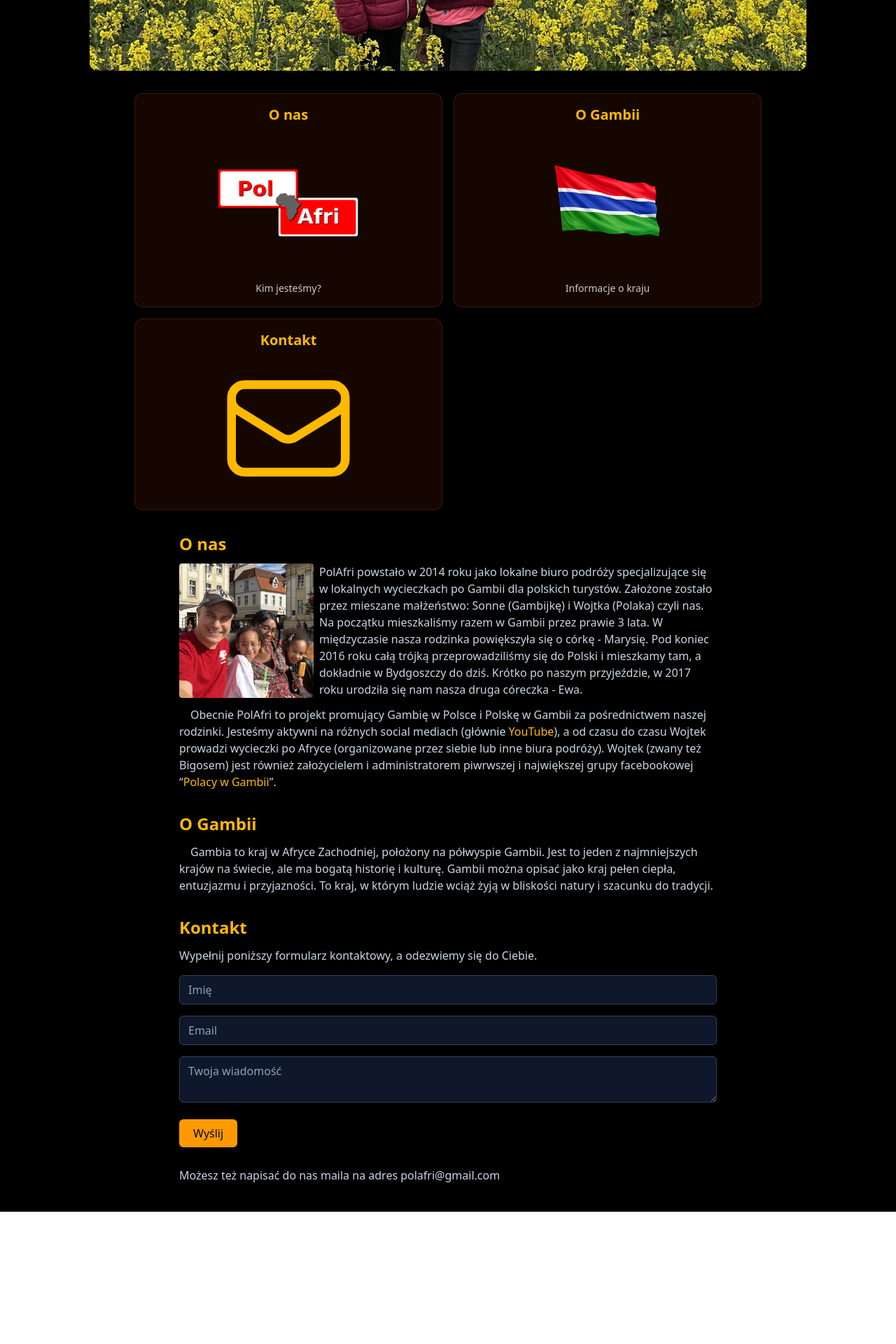
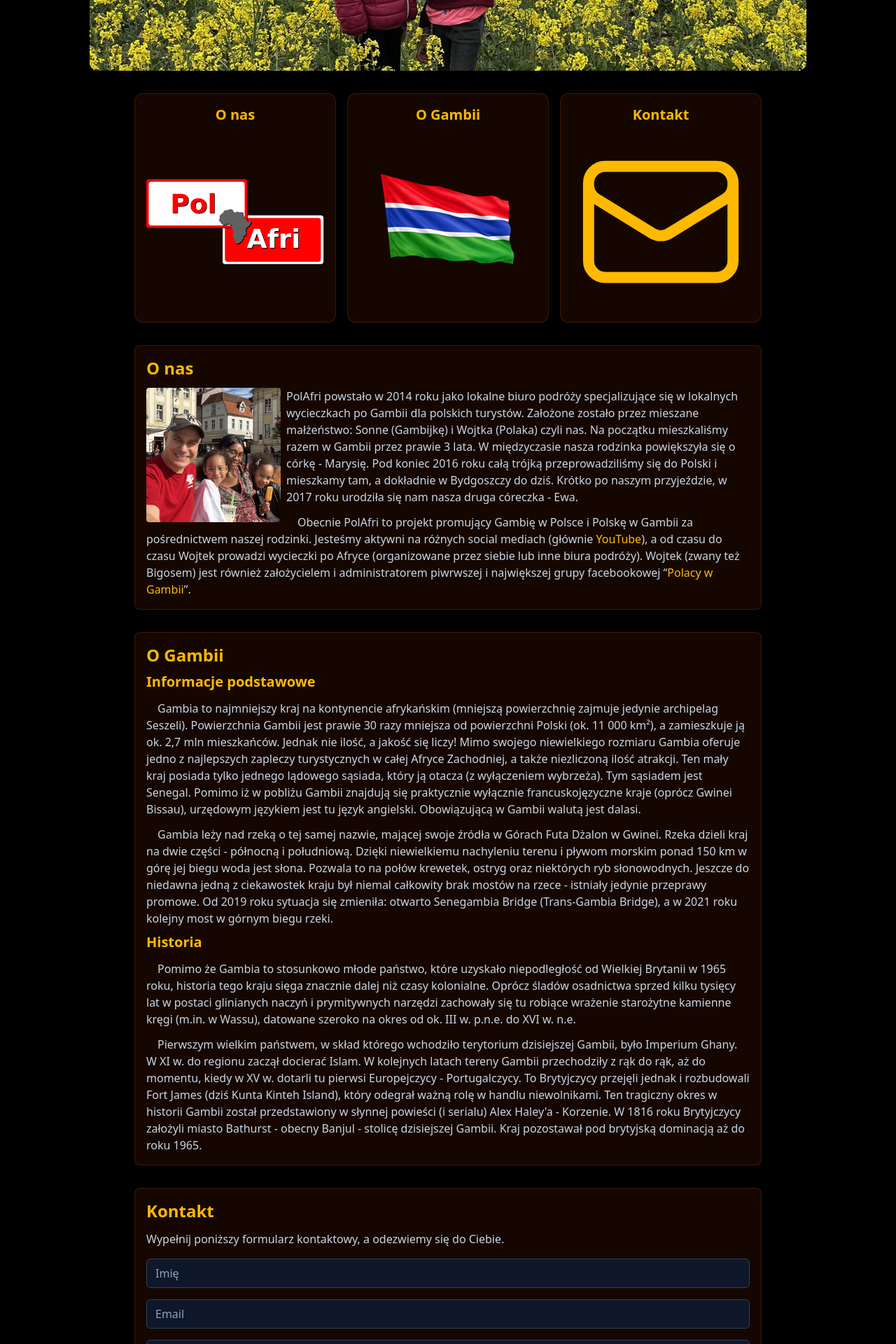
Before and after one commit to donbigosso/react-tailwind-docker, a React (Vite) app: page / in a window 1280 px wide. Shown: the part 500-2420 px from the top of the page at 70% size. Before the commit the page ends 2231 px from the top, so only its background shows below. Built offline with nearby package versions, Linux system fonts and the light colour scheme.

Commit message:
tiles adjusted - combined and made configurable

```diff
--- a/public/data/content_PL.json
+++ b/public/data/content_PL.json
@@ -3,15 +3,17 @@
     "001_headline": "Polska w Gambii, Gambia w Polsce",
     "002_about": "O nas",
     "003_contact": "Kontakt",
-    "004_about_gambia": "O Gambii"
+    "004_about_gambia": "O Gambii",
+    "005_basic_info": "Informacje podstawowe"
   },
-  "subheadings": { "001_who_are_we": "Kim jesteśmy?" },
+  "subheadings": {},
   "paragraphs": {
     "001_about_01": "PolAfri powstało w 2014 roku jako lokalne biuro podróży specjalizujące się w lokalnych wycieczkach po Gambii dla polskich turystów. Założone zostało przez mieszane małżeństwo: Sonne (Gambijkę) i Wojtka (Polaka) czyli nas. Na początku mieszkaliśmy razem w Gambii przez prawie 3 lata. W międzyczasie nasza rodzinka powiększyła się o córkę - Marysię. Pod koniec 2016 roku całą trójką przeprowadziliśmy się do Polski i mieszkamy tam, a dokładnie w Bydgoszczy do dziś. Krótko po naszym przyjeździe, w 2017 roku urodziła się nam nasza druga córeczka - Ewa.",
     "002_about_02_01": "Obecnie PolAfri to projekt promujący Gambię w Polsce i Polskę w Gambii za pośrednictwem naszej rodzinki. Jesteśmy aktywni na różnych social mediach (głównie ",
     "003_about_02_02": "), a od czasu do czasu Wojtek prowadzi wycieczki po Afryce (organizowane przez siebie lub inne biura podróży). Wojtek (zwany też Bigosem) jest również założycielem i administratorem piwrwszej i największej grupy facebookowej “",
     "004_fill_form": "Wypełnij poniższy formularz kontaktowy, a odezwiemy się do Ciebie.",
-    "005_email_info": "Możesz też napisać do nas maila na adres polafri@gmail.com",
-    "006_about_gambia_01": "Gambia to kraj w Afryce Zachodniej, położony na półwyspie Gambii. Jest to jeden z najmniejszych krajów na świecie, ale ma bogatą historię i kulturę. Gambii można opisać jako kraj pełen ciepła, entuzjazmu i przyjazności. To kraj, w którym ludzie wciąż żyją w bliskości natury i szacunku do tradycji."
+    "005_email_info": "Możesz też napisać do nas maila bezpośrednio na adres polafri@gmail.com",
+    "006_about_gambia_01": "Gambia to najmniejszy kraj na kontynencie afrykańskim (mniejszą powierzchnię zajmuje jedynie archipelag Seszeli). Powierzchnia Gambii jest prawie 30 razy mniejsza od powierzchni Polski (ok. 11 000 km²), a zamieszkuje ją ok. 2,7 mln mieszkańców. Jednak nie ilość, a jakość się liczy! Mimo swojego niewielkiego rozmiaru Gambia oferuje jedno z najlepszych zapleczy turystycznych w całej Afryce Zachodniej, a także niezliczoną ilość atrakcji. Ten mały kraj posiada tylko jednego lądowego sąsiada, który ją otacza (z wyłączeniem wybrzeża). Tym sąsiadem jest Senegal. Pomimo iż w pobliżu Gambii znajdują się praktycznie wyłącznie francuskojęzyczne kraje (oprócz Gwinei Bissau), urzędowym językiem jest tu język angielski. Obowiązującą w Gambii walutą jest dalasi.",
+    "007_about_gambia_02": "Gambia leży nad rzeką o tej samej nazwie, mającej swoje źródła w Górach Futa Dżalon w Gwinei. Rzeka dzieli kraj na dwie części - północną i południową. Dzięki niewielkiemu nachyleniu terenu i pływom morskim ponad 150 km w górę jej biegu woda jest słona. Pozwala to na połów krewetek, ostryg oraz niektórych ryb słonowodnych. Jeszcze do niedawna jedną z ciekawostek kraju był niemal całkowity brak mostów na rzece - istniały jedynie przeprawy promowe. Od 2019 roku sytuacja się zmieniła: otwarto Senegambia Bridge (Trans-Gambia Bridge), a w 2021 roku kolejny most w górnym biegu rzeki."
   }
 }
--- a/src/App.jsx
+++ b/src/App.jsx
@@ -5,19 +5,22 @@ import Tile from './components/Tile.jsx';
 import SectionLgColMdRow from './components/SectionLgColMdRow.jsx';
 import Header from './components/Header.jsx';
 import Main from './components/Main.jsx';
-import NavTile from './components/NavTile.jsx';
-import ImageTile from './components/ImageTile.jsx';
 import Carousel from './components/Carousel.jsx';
 import { MapPinIcon, EnvelopeIcon } from '@heroicons/react/24/outline';
-import IconTile from './components/IconTile.jsx';
 import { getRandomBannerPhotos } from './data/bannerPhotos.js';
 import Paragraph from './components/Paragraph.jsx';
 import ImageModal from './components/ImageModal.jsx';
 import ImageMiniature from './components/ImageMiniature.jsx';
 import aboutMiniature from './images/for_content/about_01_sm.jpg';
 import A from './components/A.jsx';
+import H2 from './components/H2.jsx';
+import H3 from './components/H3.jsx';
+import Section from './components/Section.jsx';
 import ContactForm from './components/Web3ContactForm.jsx';
 import flagImage from './images/tiles/flag_sm.png';
+import NewIconTile from './components/NewIconTile.jsx';
+import NewImageTile from './components/NewImageTile.jsx';
+import ColumnGrid from './components/ColumnGrid.jsx';
 import {
   getContent,
   displayParagraph,
@@ -57,23 +60,24 @@ export default function App() {
         </section>
         <Carousel images={slides} />
         <section id="tileSection" className="w-full max-w-4xl">
-          <div className="grid grid-cols-1 gap-4 sm:grid-cols-2">
-            <ImageTile
+          <ColumnGrid>
+            <NewImageTile
               href="#about"
               title={displayHeader(content, '002_about')}
               src={logo}
-            >
-              {displaySubheading(content, '001_who_are_we')}
-            </ImageTile>
-            <ImageTile title="O Gambii" href="#aboutGambia" src={flagImage}>
-              Informacje o kraju
-            </ImageTile>
-            <IconTile href="#contact" title="Kontakt" Icon={EnvelopeIcon} />
-          </div>
+            />
+
+            <NewImageTile
+              title="O Gambii"
+              href="#aboutGambia"
+              src={flagImage}
+            />
+            <NewIconTile href="#contact" title="Kontakt" Icon={EnvelopeIcon} />
+          </ColumnGrid>
         </section>
 
-        <section id="about" className="w-full max-w-3xl">
-          <h2 className="text-amber-400 text-2xl font-semibold">O nas</h2>
+        <Section id="about">
+          <H2>O nas</H2>
           <Paragraph>
             <ImageMiniature
               src={aboutMiniature}
@@ -102,20 +106,43 @@ export default function App() {
             </A>
             ”.
           </Paragraph>
-        </section>
-        <section id="aboutGambia" className="w-full max-w-3xl">
-          <h2 className="text-amber-400 text-2xl font-semibold">
-            {displayHeader(content, '004_about_gambia')}
-          </h2>
+        </Section>
+        <Section id="aboutGambia">
+          <H2>{displayHeader(content, '004_about_gambia')}</H2>
+          <H3>{displayHeader(content, '005_basic_info')}</H3>
           <Paragraph>
             {displayParagraph(content, '006_about_gambia_01')}
           </Paragraph>
-        </section>
+          <Paragraph>
+            {displayParagraph(content, '007_about_gambia_02')}
+          </Paragraph>
+          <H3 id="history">Historia</H3>
+          <Paragraph>
+            Pomimo że Gambia to stosunkowo młode państwo, które uzyskało
+            niepodległość od Wielkiej Brytanii w 1965 roku, historia tego kraju
+            sięga znacznie dalej niż czasy kolonialne. Oprócz śladów osadnictwa
+            sprzed kilku tysięcy lat w postaci glinianych naczyń i prymitywnych
+            narzędzi zachowały się tu robiące wrażenie starożytne kamienne kręgi
+            (m.in. w Wassu), datowane szeroko na okres od ok. III w. p.n.e. do
+            XVI w. n.e.
+          </Paragraph>
+          <Paragraph>
+            Pierwszym wielkim państwem, w skład którego wchodziło terytorium
+            dzisiejszej Gambii, było Imperium Ghany. W XI w. do regionu zaczął
+            docierać Islam. W kolejnych latach tereny Gambii przechodziły z rąk
+            do rąk, aż do momentu, kiedy w XV w. dotarli tu pierwsi Europejczycy
+            - Portugalczycy. To Brytyjczycy przejęli jednak i rozbudowali Fort
+            James (dziś Kunta Kinteh Island), który odegrał ważną rolę w handlu
+            niewolnikami. Ten tragiczny okres w historii Gambii został
+            przedstawiony w słynnej powieści (i serialu) Alex Haley'a -
+            Korzenie. W 1816 roku Brytyjczycy założyli miasto Bathurst - obecny
+            Banjul - stolicę dzisiejszej Gambii. Kraj pozostawał pod brytyjską
+            dominacją aż do roku 1965.
+          </Paragraph>
+        </Section>
 
-        <section id="contact" className="w-full max-w-3xl">
-          <h2 className="text-amber-400 text-2xl font-semibold">
-            {displayHeader(content, '003_contact')}
-          </h2>
+        <Section id="contact">
+          <H2>{displayHeader(content, '003_contact')}</H2>
           <p className="mt-3 text-slate-300">
             {displayParagraph(content, '004_fill_form')}
           </p>
@@ -123,7 +150,7 @@ export default function App() {
           <p className="mt-3 text-slate-300">
             {displayParagraph(content, '005_email_info')}
           </p>
-        </section>
+        </Section>
       </Main>
 
       <ImageModal
--- /dev/null
+++ b/src/components/ColumnGrid.jsx
@@ -0,0 +1,8 @@
+export default function ColumnGrid({ children, size = 'large' }) {
+  const sizeMap = {
+    large: 'grid-cols-2 sm:grid-cols-3',
+    medium: 'grid-cols-3 sm:grid-cols-4',
+    small: 'grid-cols-4 sm:grid-cols-6',
+  };
+  return <div className={`grid ${sizeMap[size]} gap-4`}>{children}</div>;
+}
--- /dev/null
+++ b/src/components/H2.jsx
@@ -0,0 +1,3 @@
+export default function H2({ children }) {
+  return <h2 className="text-amber-400 text-2xl font-semibold">{children}</h2>;
+}
--- /dev/null
+++ b/src/components/H3.jsx
@@ -0,0 +1,7 @@
+export default function H3({ id, children }) {
+  return (
+    <h3 className="text-amber-400 text-xl font-semibold mt-2" id={id}>
+      {children}
+    </h3>
+  );
+}
--- a/src/components/IconTile.jsx
+++ /dev/null
@@ -1,18 +0,0 @@
-export default function IconTile({ href, title, Icon, children }) {
-  return (
-    <a
-      href={href}
-      className="block w-full rounded-xl border border-amber-900/40 bg-amber-950/30 p-4 text-center hover:border-amber-500 hover:bg-amber-950/50 transition-colors"
-    >
-      <h3 className="text-xl font-semibold text-amber-400">{title}</h3>
-
-      <div className="mx-auto mt-3 flex aspect-square w-full max-w-[200px] items-center justify-center rounded-lg ">
-        <Icon className="h-full w-full text-amber-400" />
-      </div>
-
-      {children && (
-        <p className="mt-3 text-amber-50/80 text-sm">{children}</p>
-      )}
-    </a>
-  )
-}
--- a/src/components/NavTile.jsx
+++ /dev/null
@@ -1,14 +0,0 @@
-
-export default function NavTile({ href, title, children }) {
-  return (
-    <a
-      href={href}
-      className="block w-full rounded-xl border border-amber-900/40 bg-amber-950/30 p-6 text-center hover:border-amber-500 hover:bg-amber-950/50 transition-colors"
-    >
-      <h3 className="text-xl font-semibold text-amber-400">{title}</h3>
-
-      {children && <p className="mt-2 text-amber-50/80 text-sm">{children}</p>}
-
-    </a>
-  )
-}
--- /dev/null
+++ b/src/components/NewIconTile.jsx
@@ -0,0 +1,12 @@
+import TileBase from './TileBase.jsx';
+export default function NewIconTile({ href, title, Icon, children }) {
+  return (
+    <TileBase
+      href={href}
+      title={title}
+      placeholder={<Icon className="h-full w-full text-amber-400" />}
+    >
+      {children}
+    </TileBase>
+  );
+}
--- /dev/null
+++ b/src/components/NewImageTile.jsx
@@ -0,0 +1,14 @@
+import TileBase from './TileBase.jsx';
+export default function NewImageTile({ href, title, src, children }) {
+  return (
+    <TileBase
+      href={href}
+      title={title}
+      placeholder={
+        <img src={src} alt={title} className="h-full w-full object-contain" />
+      }
+    >
+      {children}
+    </TileBase>
+  );
+}
--- /dev/null
+++ b/src/components/Section.jsx
@@ -0,0 +1,10 @@
+export default function Section({ id, children }) {
+  return (
+    <section
+      id={id}
+      className="w-full max-w-4xl bg-amber-950/30 border border-amber-900/40 p-4 rounded-lg"
+    >
+      {children}
+    </section>
+  );
+}
--- /dev/null
+++ b/src/components/TileBase.jsx
@@ -0,0 +1,16 @@
+export default function TileBase({ href, title, placeholder, children }) {
+  return (
+    <a
+      href={href}
+      className="block w-full rounded-xl border border-amber-900/40 bg-amber-950/30 p-4 text-center hover:border-amber-500 hover:bg-amber-950/50 transition-colors"
+    >
+      <h3 className="text-xl font-semibold text-amber-400">{title}</h3>
+
+      <div className="mx-auto mt-3 flex aspect-square w-full items-center justify-center rounded-lg ">
+        {placeholder}
+      </div>
+
+      {children && <p className="mt-3 text-amber-50/80 text-sm">{children}</p>}
+    </a>
+  );
+}
```
